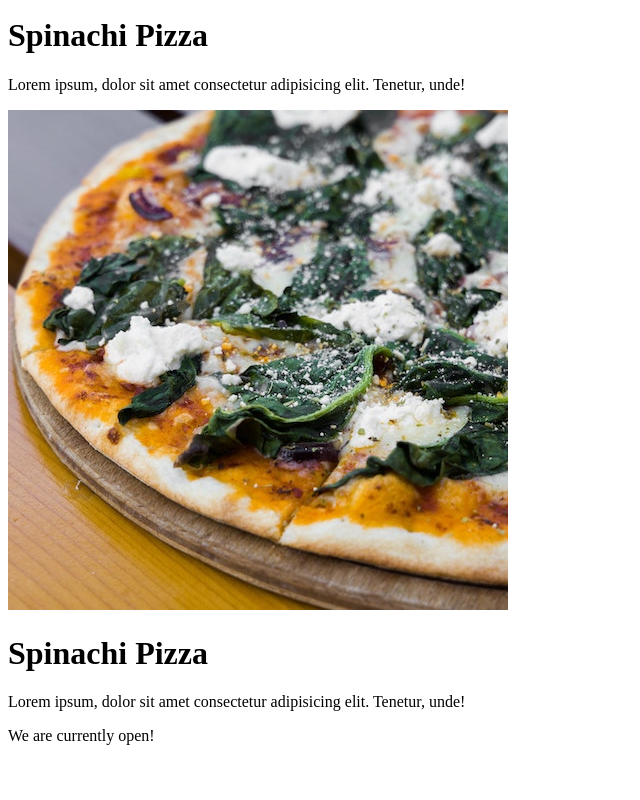
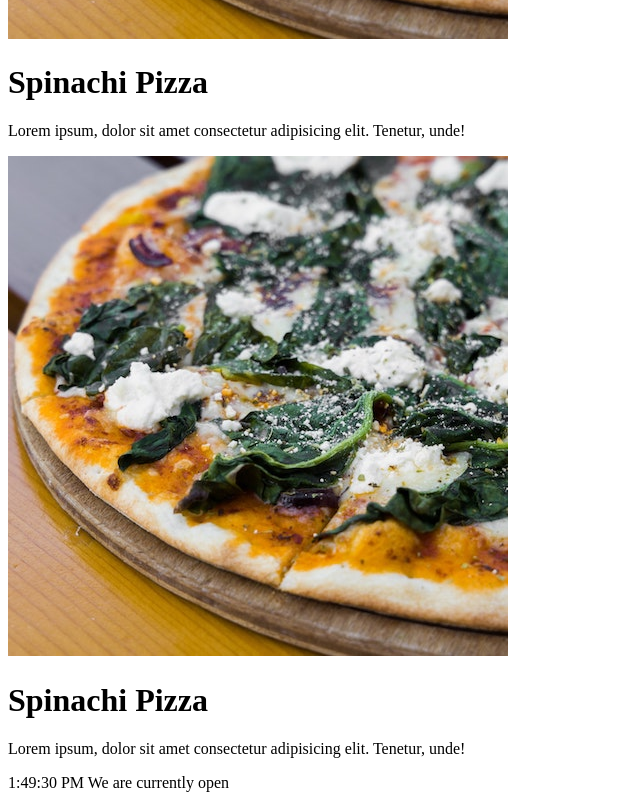
Before and after one commit to emmeiwhite/4.-React-to-succeed-no-shortcuts, a React (Vite) app: page / in a window 1280 px wide. Shown: the part 1824-2624 px from the top of the page, without its empty margins (0-640 px from the left). Before the commit the page ends 2577 px from the top, so only its background shows below. Built offline with nearby package versions, Linux system fonts and the light colour scheme.

Commit message:
6. Assembling the Lego Pieces(Component)

```diff
--- a/src/App.jsx
+++ b/src/App.jsx
@@ -6,16 +6,26 @@ function Header() {
 }
 
 function Footer() {
-  return React.createElement('footer', null, 'We are currently open!')
+  return <footer>{new Date().toLocaleTimeString()} We are currently open</footer>
+  // return React.createElement('footer', null, 'We are currently open!')
+}
+
+function Menu() {
+  return (
+    <div>
+      <h2>Our Menu</h2>
+      <Pizza />
+      <Pizza />
+      <Pizza />
+      <Pizza />
+    </div>
+  )
 }
 export default function App() {
   return (
     <div>
       <Header />
-      <Pizza />
-      <Pizza />
-      <Pizza />
-      <Pizza />
+      <Menu />
       <Footer />
     </div>
   )
```
